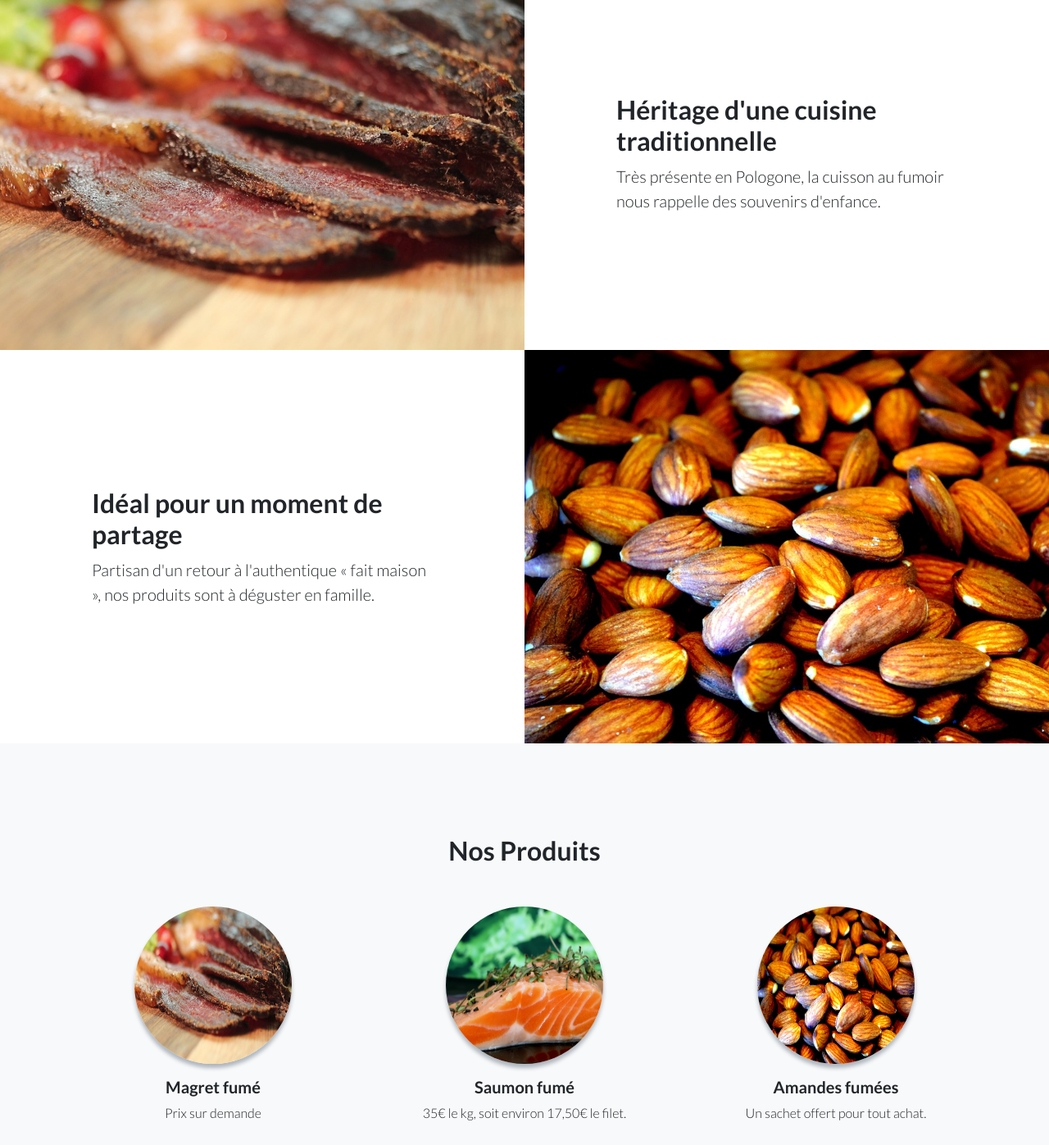
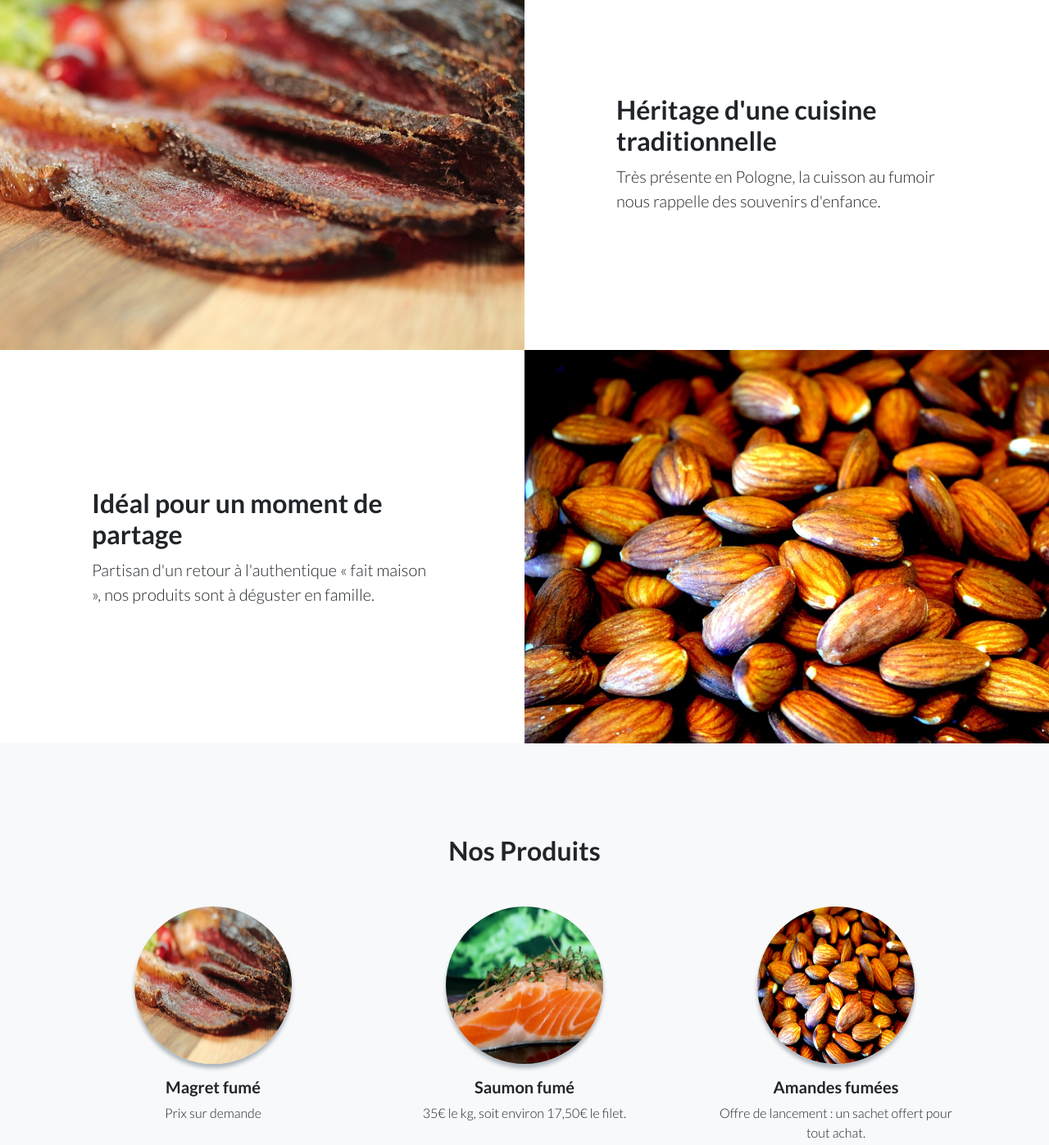
Before and after one commit to vivienaudoux/vivienaudoux.github.io, a website: page index.html in a window 1280 px wide. Shown: the part 1790-3187 px from the top of the page at 82% size. Drawn offline with nearby package versions, Linux system fonts and the light colour scheme.

Commit message:
fixing ortho

```diff
--- a/index.html
+++ b/index.html
@@ -105,7 +105,7 @@
           <div class="col-lg-6 text-white showcase-img" style="background-image: url('img/bg-showcase-2.jpg'); background-position: center;"></div>
           <div class="col-lg-6 my-auto showcase-text">
             <h2>Héritage d'une cuisine traditionnelle </h2>
-            <p class="lead mb-0">Très présente en Pologone, la cuisson au fumoir nous rappelle des souvenirs d'enfance.</p>
+            <p class="lead mb-0">Très présente en Pologne, la cuisson au fumoir nous rappelle des souvenirs d'enfance.</p>
           </div>
         </div>
         <div class="row no-gutters">
@@ -141,7 +141,7 @@
             <div class="testimonial-item mx-auto mb-5 mb-lg-0">
               <img class="img-fluid rounded-circle mb-3" src="img/testimonials-3.jpg" alt="">
               <h5>Amandes fumées</h5>
-              <p class="font-weight-light mb-0">Un sachet offert pour tout achat.</p>
+              <p class="font-weight-light mb-0">Offre de lancement : un sachet offert pour tout achat.</p>
             </div>
           </div>
         </div>
```
